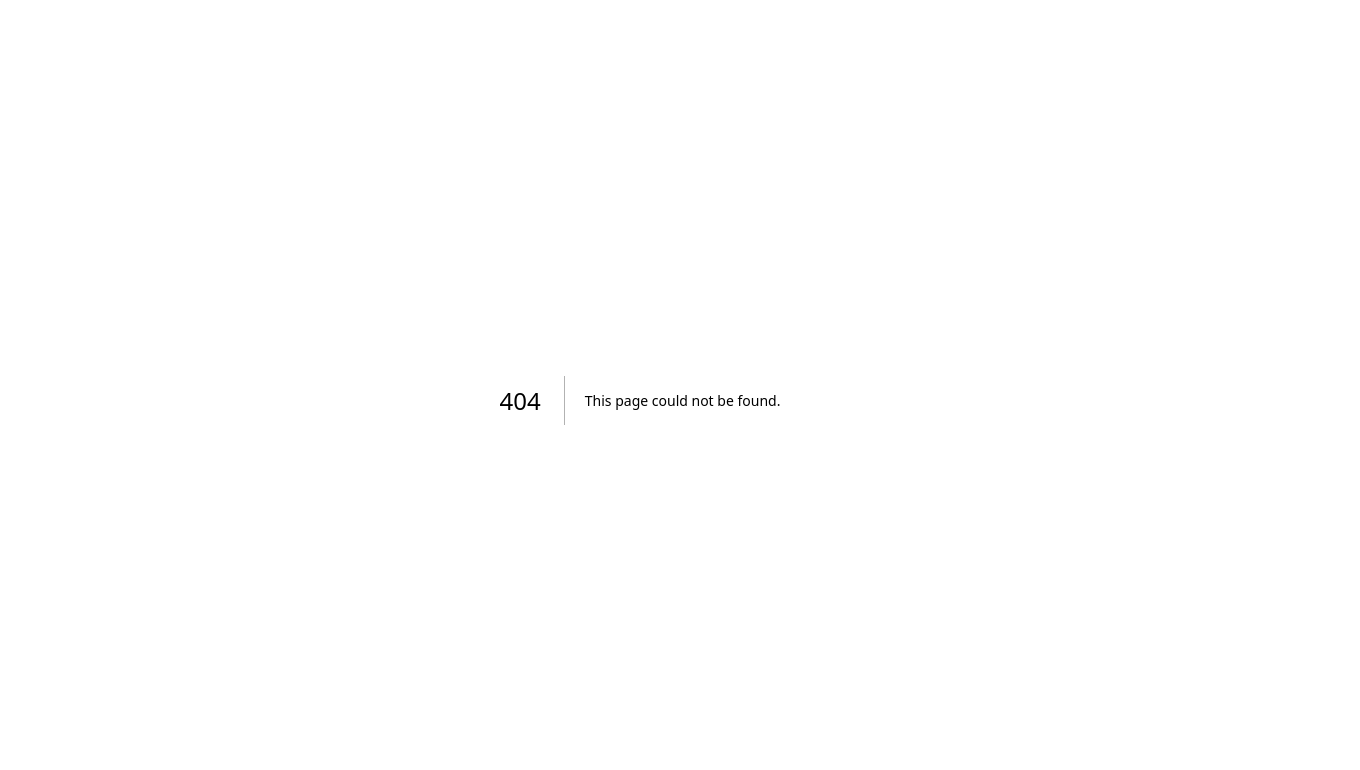
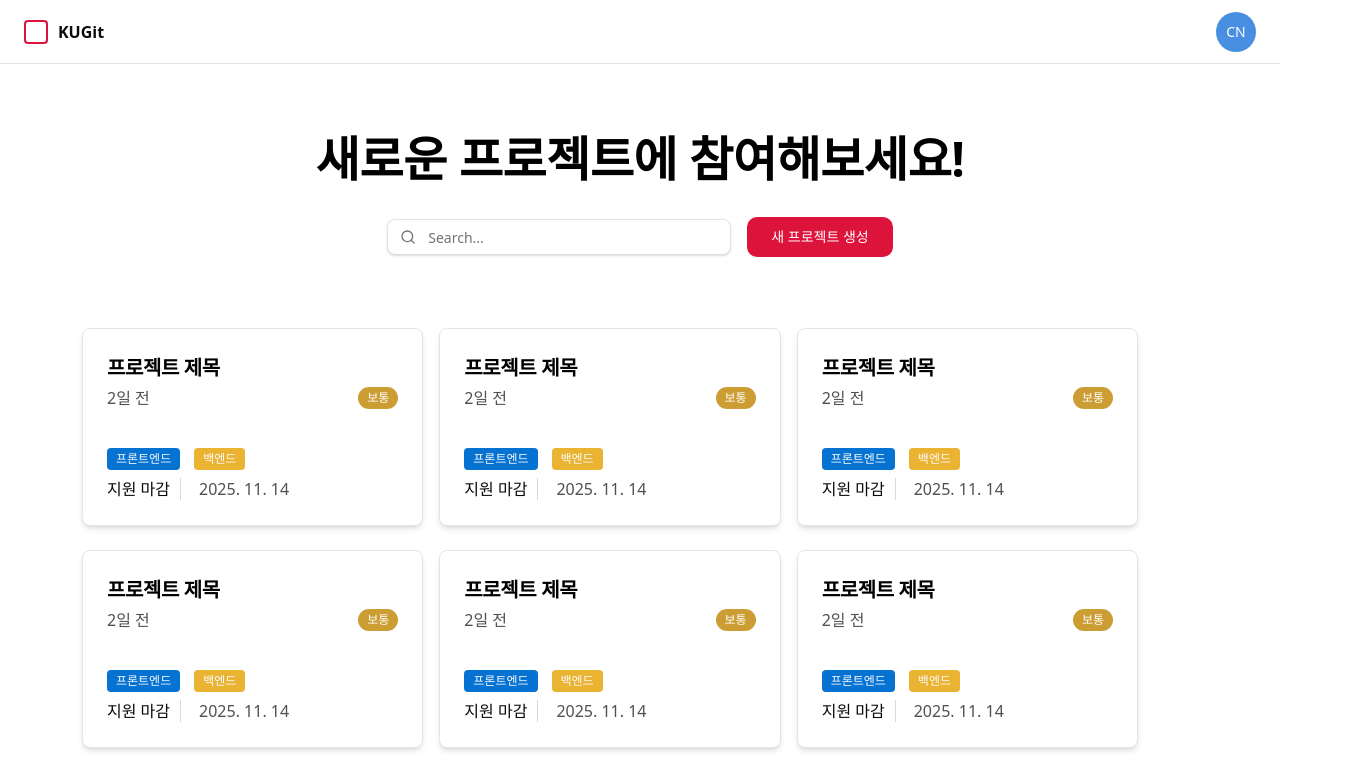
Before and after one commit to InThon2025-team4/FE, a Next.js app in the folder my-app/: page /dashboard in a window 1280 px wide. Before the commit this address had no page. Shown: the top 770 px of the page, 1360 px wide, since content can reach past the window. Built offline with nearby package versions, Linux system fonts and the light colour scheme; no server answers.

Commit message:
fix: fix page and type error

```diff
--- /dev/null
+++ b/my-app/src/app/dashboard/page.tsx
@@ -0,0 +1,5 @@
+import DashboardView from "./DashboardView";
+
+export default function DashboardPage() {
+  return <DashboardView />;
+}
--- a/my-app/src/app/login/loginCard.tsx
+++ b/my-app/src/app/login/loginCard.tsx
@@ -13,7 +13,7 @@ import {
   DialogTitle,
 } from "@/components/ui/dialog";
 import Link from "next/link";
-import { signInWithSupabase, signInWithGoogle } from "@/lib/auth";
+import { signInWithSupabase } from "@/lib/auth";
 
 export function LoginCard() {
   const router = useRouter();
```
